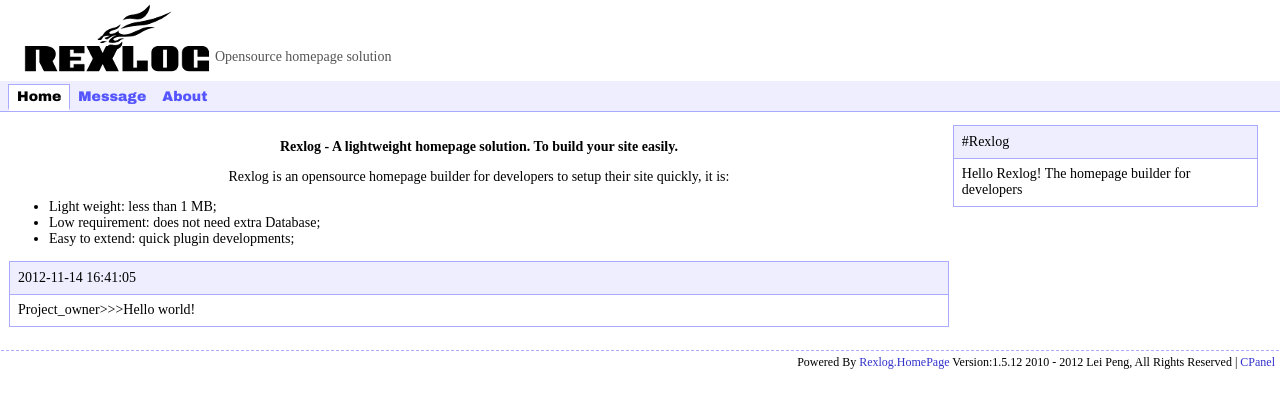
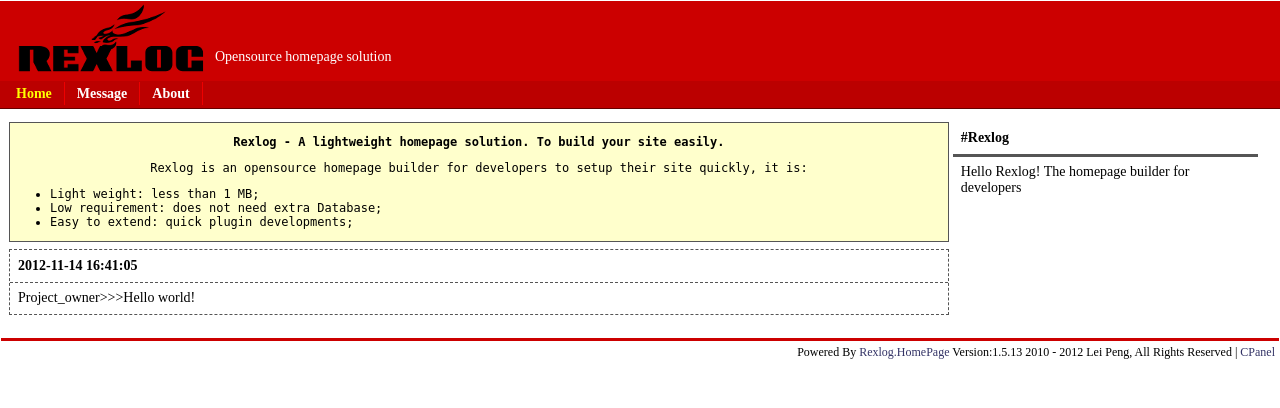
Before and after one commit to leyley/rexlog_legacy, a PHP site: page /index.php?path=home in a window 1280 px wide. Shown: the top 408 px of the page. Run offline with PHP 8.4, Linux system fonts and the light colour scheme; data that the repository does not hold is empty.

Commit message:
New Style

```diff
--- a/css/layout.css
+++ b/css/layout.css
@@ -6,58 +6,64 @@
 table.color tr.title td{background-color:#DDDDFF; color:#FFFFFF; font-weight:bold;}
 table.color tr td{background-color: #FFFFFF;}
 table td{padding:4px;}
-table .table_border {border:solid 1px #AAAAFF;}
-table .tr_header {background:#EEEEFF;}
-table .tr_header td {border:dashed 1px #AAAAFF;border-top:none;}
-table .tr_cell td {border:dashed 1px #AAAAFF;border-top:none;}
+table .table_border {border:solid 1px #CC0000;}
+table .tr_header {background:#FFEEEE;}
+table .tr_header td {border:dashed 1px #CC0000;border-top:none;}
+table .tr_cell td {border:dashed 1px #CC0000;border-top:none;}
 table .tr_cell:hover {border:dashed 1px #000000;}
 hr{color:#AAAAFF;border:dotted 1px #AAAAFF;}
-a, a:link, a:visited {text-decoration:none;color:#3333cc;}
+a, a:link, a:visited {text-decoration:none;color:#333366;}
 a:hover {text-decoration:underline;}
 .p128 {display:inline-block;width:128px;}
 .p176 {display:inline-block;width:176px;}
-.gin {width:320px;border:solid 1px #AAAAFF;}
-.gin:focus {background:#EEEEFF;border:solid 1px #0000FF;}
+.gin {width:320px;border:solid 1px #555;}
+.gin:focus {background:#FFEEEE;border:solid 1px #CC0000;}
 .garea {width:600px;height:240px;border:solid 1px #AAAAFF;background-color:transparent;}
 .garea:focus {background:#EEEEFF;border:solid 1px #0000FF;}
-.gbtn{font-size:12px;padding:4px 0px;font-weight:bold;color:#000000;background:#EEEEFF;border:solid 1px #AAAAFF;}
-.gbtn:hover {background:#EEEEFF;}
+.gbtn{font-size:12px;padding:4px 8px;color:#CC0000;background:#CCCCCC;border:solid 1px #555;}
+.gbtn:hover {background:#EEEEEE;}
 .gbtn:active {background:#EEEEFF;border:solid 1px #0000FF;}
 .error_message {padding:4px;color:#FF0000;}
 .del_button:link, del_button:visited {text-decoration:none;color:#FF0000;}
 .del_button:hover {text-decoration:line-through;}
-.message {padding:8px; margin-bottom:9px;border:solid 1px #AAAAFF;white-space:normal;overflow:auto;word-wrap:break-word;}
-.message_time{padding:8px; margin:-8px;margin-bottom:7px;overflow:auto;background:#EEEEFF;border-bottom:solid 1px #AAAAFF;}
+.message {padding:8px; margin-bottom:9px;border:dashed 1px #555;white-space:normal;overflow:auto;word-wrap:break-word;background:#FFFFFF;}
+.message_time{padding:8px; margin:-8px;margin-bottom:7px;overflow:auto;border-bottom:dashed 1px #555;font-weight:bolder;}
+.sidebar {padding:8px; margin-bottom:9px;white-space:normal;overflow:auto;word-wrap:break-word;}
+.sidebar_title{padding:8px; margin:-8px;margin-bottom:7px;overflow:auto;font-weight:bolder;border-bottom:solid 3px #555;}
 .comment_quote{padding:4px;border:dashed 1px #AAAAFF}
 .gallery_block{margin-bottom:9px;}
 .gallery_title{padding:8px;font-weight:bold;background:url('../image/gbk.png') no-repeat;}
 .gallery_item{float:left;margin-top:9px;margin-right:9px;
  width:240px;height:135px;border:double 3px #ccc;}
 .gallery_img{width:240px;height:135px;}
-#main {padding:4px; margin:0px 0px;border:solid 1px #FFFFFF;background:white;}
-#header {margin:0px 0px;margin-top:-4px;}
-#logo {height:100px;margin-bottom:0px;padding:0px;padding-left:16px;}
+#main {padding:4px; margin:0px 0px;border:solid 1px #FFFFFF;background:none;}
+#header {margin:0px 0px;margin-top:-4px;background:#CC0000;}
+#logo {margin:0px -6px;height:100px;margin-bottom:0px;padding:0px;padding-left:16px;background:#CC0000;}
 #logo a:link, #logo a:hover, #logo a:visited {background-color:transparent;text-decoration:none;}
-#banner {margin-top:-56px;margin-bottom:12px;padding:4px;padding-left:210px;color:#555;}
+#banner {margin-top:-56px;margin-bottom:12px;padding:4px;padding-left:210px;color:#FFFFFF;}
 #navigation {
     	float:none;
 	margin:0px -5px;
+	height:18px;
 	padding:4px;
-	font-family:"Arial Black","Console";font-size:14px;
+	/*font-family:"Arial Black","Console";*/font-size:14px;
 	font-weight:bolder;
-	border-bottom:solid 1px #AAAAFF;
+	border-top:solid 1px #BB0000;
+	border-bottom:groove 1px #660000;
+	background:#BB0000;
 	/* border-left:none;
 	border-right:none; */
 	/*background:#EEEEFF url('../image/nbk.png');*/
-	background:#EEEEFF;
+	/*background:#EEEEFF;*/
 }
-#navigation ul {margin-top:0px;padding:4px;list-style-type:none;}
+#navigation ul {margin:-4px;padding:4px;list-style-type:none;}
 #navigation li {float:left;vertical-align:middle;}
-#navigation a, #navigation a:visited, #navigation a:link {margin:0px;padding:4px 8px;color:#5555FF;text-decoration:none;}
-#navigation a:hover {color:#FF6600;}
-#navigation .onpath:visited, #navigation .onpath:link {border:solid 1px #AAAAFF;border-bottom:solid 3px #FFF;color:#000;background:#fff;}
+#navigation a, #navigation a:visited, #navigation a:link {margin:0px;padding:4px 12px;color:#FFF;text-decoration:none;border-right:solid 1px #EE0000;}
+#navigation a:hover {background:#990000;}
+#navigation .onpath:visited, #navigation .onpath:link{color:#FFFF00;}
 #navigation .onpath:hover {}
 #vector {margin-left:0px;margin-right:0px;padding:0px;width:100%;}
+#description {margin:0px;margin-bottom:7px;font-size:12px;font-family:"Monospace";color:#000;border:solid 1px #555;background:#FFFFCC;}
 #admin_contents {padding:4px;margin-top:9px;width:976px;}
 #contents {float:left;padding:4px; margin-top:9px;width:74%;}
 #contents .previous {float:left;font-weight:bold;margin-top:-4px;}
@@ -67,8 +73,8 @@
 #side_bar .title {padding:8px;background:#EEEEFF;border-bottom:solid 1px #AAAAFF;}
 #side_bar .item {padding:4px;}
 #admin #side_bar {width:100%;}
-#about {padding:0px;border:solid 1px #AAAAFF;}
-#about .header {padding:8px;background:#EEEEFF;}
+#about {padding:0px;}
+#about .header {padding:8px;background:#660000;color:#FFF;font-weight:bold;}
 #about .title {padding:4px;display:inline-block;padding-left:14px;width:240px;}
 #about .normal {padding:8px 0px;}
 #footer {float:left;
@@ -77,16 +83,16 @@
 	width:100%;
 	margin:10px -4px;margin-bottom:-4px;
 	text-align:right;font-size:12px;
-	border-top:dashed 1px #AAAAFF;
+	border-top:solid 3px #CC0000;
 }
-#footer a, #footer a:link, #footer a:visited {text-decoration:none;color:#3333cc;}
+#footer a, #footer a:link, #footer a:visited {text-decoration:none;color:#333366;}
 #footer a:hover {text-decoration:underline;}
 #admin {}
-#admin .menu{font-weight:bolder;font-family:"Arial Black","Console";font-size:12px;text-align:center;}
-#admin .menu .padding {margin-right:9px;margin-bottom:7px;padding:8px 0px;width:122px;height:18px;border:solid 1px #AAAAFF;background:#FFFFFF url("../image/mbk.png") no-repeat;background-position:1px 1px;}
-#admin .menu .padding:hover {margin-right:9px;margin-bottom:7px;padding:8px 0px;width:122px;height:18px;border:solid 1px #FFAAAA;background:#FFFFFF url("../image/ambk.png") no-repeat;background-position:1px 1px;}
+#admin .menu{font-weight:bolder;font-family:"Console";font-size:12px;text-align:center;}
+#admin .menu .padding {margin-right:9px;margin-bottom:7px;padding:8px 0px;width:122px;height:18px;border:solid 1px #AAA;background:#FFFFFF url("../image/mbk.png") no-repeat;background-position:1px 1px;}
+#admin .menu .padding:hover {margin-right:9px;margin-bottom:7px;padding:8px 0px;width:122px;height:18px;border:solid 1px #CC0000;background:#FFFFFF url("../image/ambk.png") no-repeat;background-position:1px 1px;}
 #admin .menu a, #admin .menu a:link, #admin .item a:visited {text-decoration:none;color:#000000;}
-#admin .menu a:hover {color:#FF6600;}
-.admin_header {font-weight:bold;border-bottom:dashed 1px #AAAAFF;}
-#login {padding:8px;border:solid 1px #AAAAFF;}
-#login .header {padding:8px;margin:-4px;margin-top:-8px;font-size:14px;background:#EEEEFF;border-bottom:solid 1px #AAAAFF;}
+#admin .menu a:hover {color:#CC0000;}
+.admin_header {font-weight:bold;border-bottom:dashed 1px #CC0000;}
+#login {padding:8px;border:solid 1px #555;}
+#login .header {padding:8px;margin:-4px;margin-top:-8px;font-size:14px;background:#EEE;border-bottom:solid 3px #555;}
--- a/data/config.side_bar.php
+++ b/data/config.side_bar.php
@@ -1,5 +1,5 @@
-<div class="message">
-	<div class="message_time">
+<div class="sidebar">
+	<div class="sidebar_title">
 		#Rexlog
 	</div>
 		Hello Rexlog!
--- a/home.php
+++ b/home.php
@@ -1,4 +1,4 @@
-<div>
+<div id="description">
 <p align="center"><b>Rexlog - A lightweight homepage solution. To build your site easily.</b></p>
 <p align="center">Rexlog is an opensource homepage builder for developers to setup their site quickly, it is:</P>
 <p>
--- a/index.php
+++ b/index.php
@@ -81,7 +81,7 @@
 	<!--footer-->
 	<div id="footer">
 		Powered By <a href="http://www.rexlog.co.cc" target="_blank">Rexlog.HomePage</a>
-		Version:1.5.12 2010 - 2012 Lei Peng, All Rights Reserved |
+		Version:1.5.13 2010 - 2012 Lei Peng, All Rights Reserved |
 		<a href="?path=admin">CPanel</a>
 	</div>
 </div>
```
Also changed, not shown: image/mbk.png.
